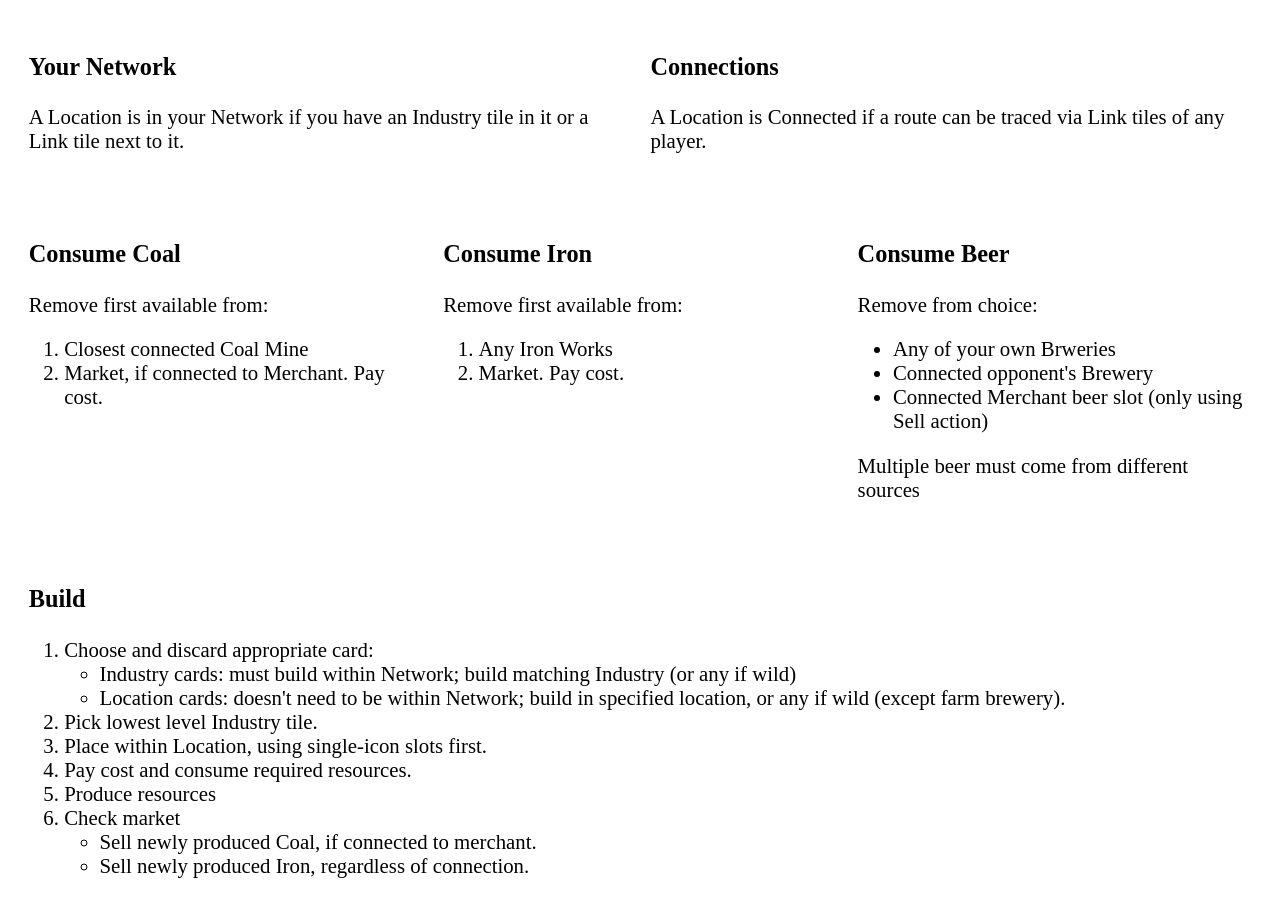
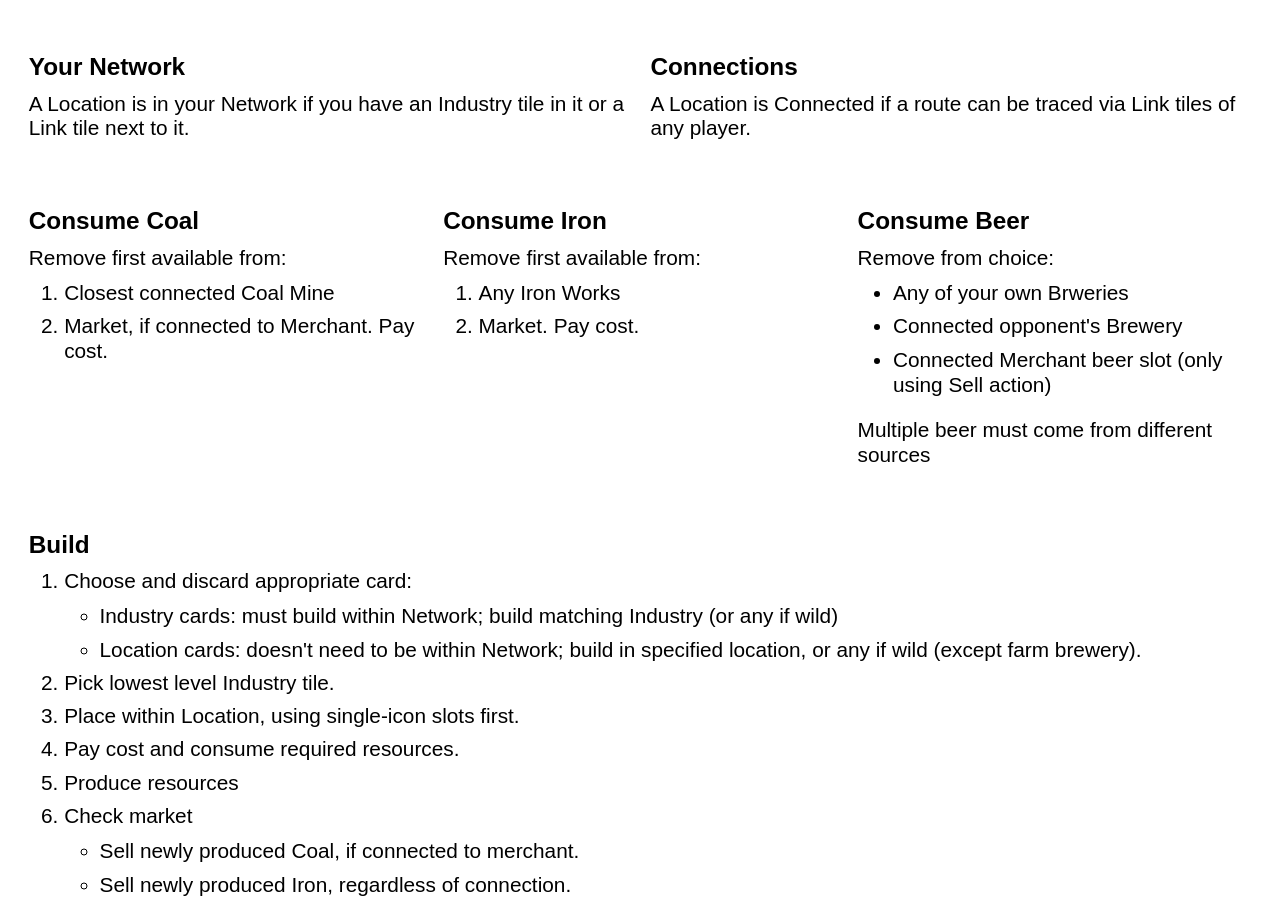
Before and after one commit to TickleThePanda/brass-birmingham-player-aids, a plain HTML site: page src/index.html in a window 1280 px wide. Shown: the top 901 px of the page. Drawn offline with Linux system fonts and the light colour scheme.

Commit message:
Improve style

```diff
--- a/src/index.html
+++ b/src/index.html
@@ -8,6 +8,11 @@
       h1, h2 {
         display: none;
       }
+
+      h1, h2, h3, h4, h5, h6 {
+        margin-block-end: 0;
+      }
+
       section {
         margin-block-start: 2em;
       }
@@ -17,14 +22,29 @@
 
       :root {
         font-size: calc(80% + 1vmin);
+        font-family: sans-serif;
+      }
+
+      p, li {
+        line-height: 1.2;
       }
 
       body {
         padding: 1em;
       }
 
+      p {
+        margin-block-start: 0.5em;
+        margin-block-end: 0;
+      }
+
       ol, ul {
+        margin-block-start: 0.5em;
         padding-inline-start: 1.7em;
+      }
+
+      li {
+        margin-block-start: 0.4em;
       }
 
       .definitions {
```
